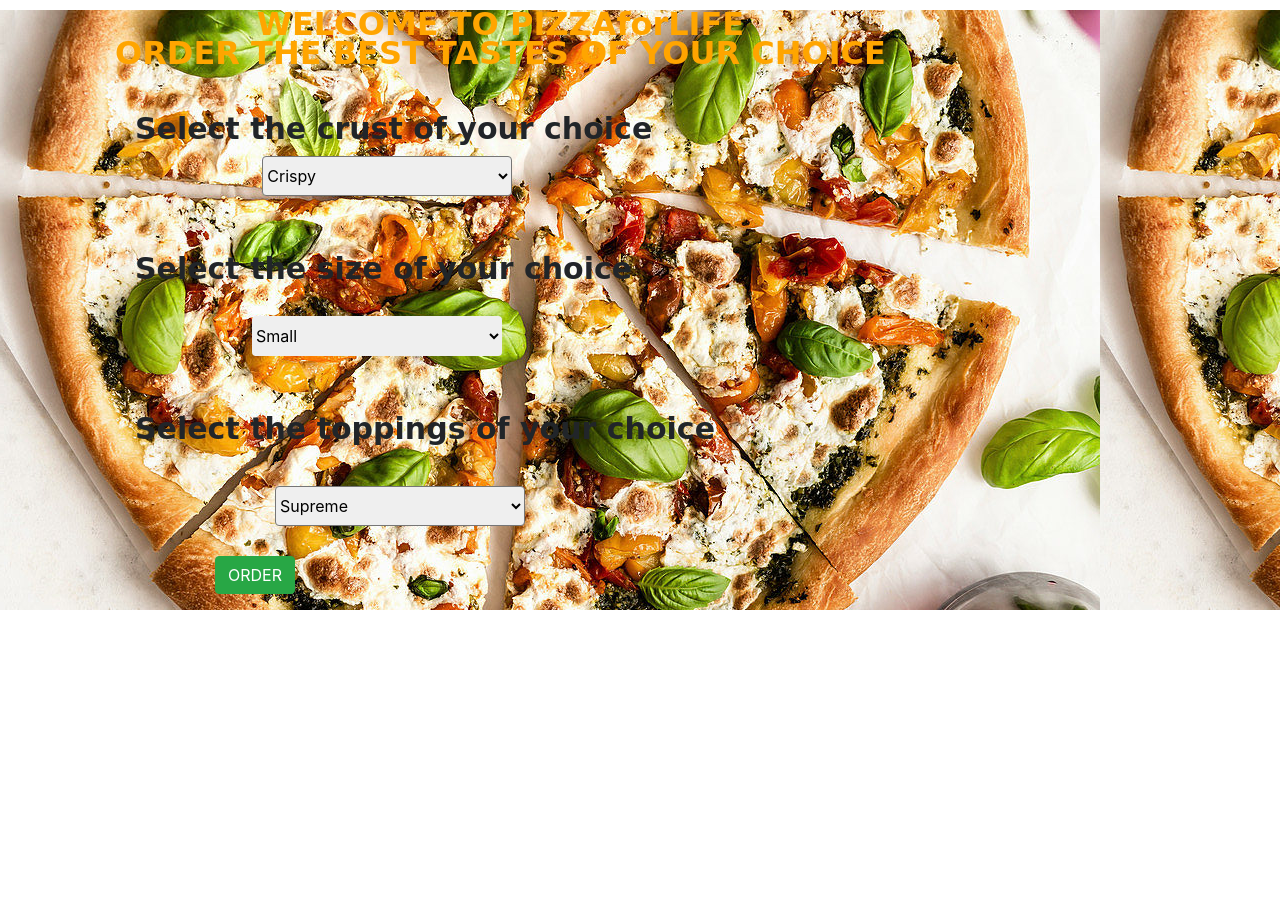
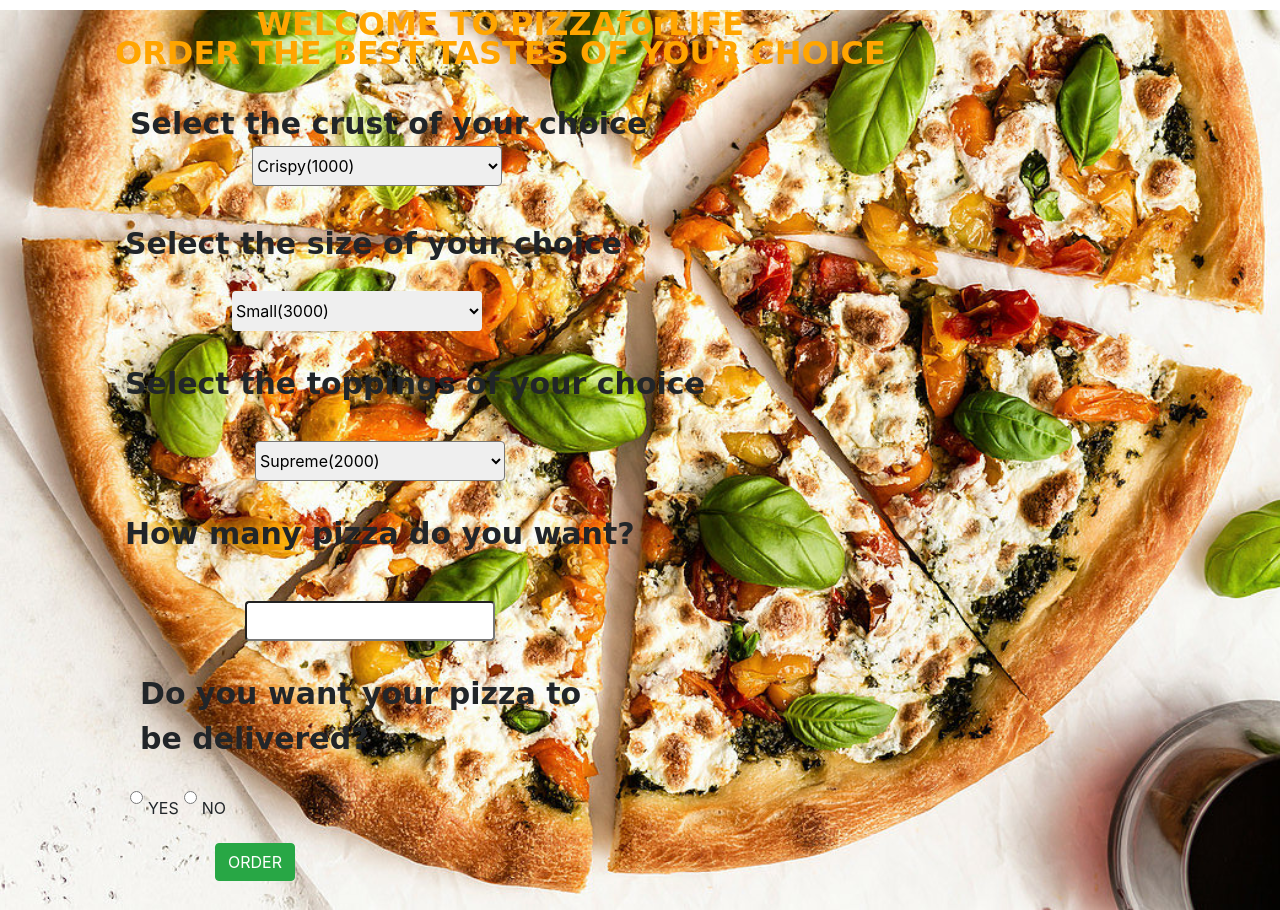
Before and after one commit to Nnicetcoder/moringa-IP-week4, a plain HTML site: page order.html in a window 1280 px wide. Before the commit the page ends 800 px from the top, so only its background shows below. Drawn offline with Linux system fonts and the light colour scheme.

Commit message:
adding js codes

```diff
--- a/css/styles.css
+++ b/css/styles.css
@@ -18,14 +18,14 @@ html{
 	margin-bottom: 0px;
 }
 .pizzaforlife {
-	font-weight: bold;
+	font-weight: 900;
 	font-family: cursive;
 	color:orange;
 }
-.navbar-nav ml-auto li a {
-	font-weight: bold;
+#main-text h1 p {
 	color:white;
 }
+
 .nav-item active {
 	color: orange;
 	font-weight: bold;
@@ -193,7 +193,9 @@ html{
        /*order page styling section*/
 #order-section {
 	background: url(../images/order-backimg.jpg);
-	height: 600px;
+	background-size: cover;
+	background-repeat: no-repeat;
+	height: 900px;
 }
 .row h2 {
 	text-align: center;
@@ -205,47 +207,77 @@ html{
 #select-crust select {
 	width:250px;
 	height:40px;
-	margin:20px 10px;
+	margin:15px 10px;
 	border-radius: 4px;
-	margin-top:70px ;
+	margin-top:60px ;
 	margin-left:-410px ;
 }
 #select-crust label {
 	font-weight: bold;
 	font-family: cursive;
-	margin:20px;
+	margin:15px;
 	font-size: 30px;
 }
 #select-size select {
 	width:250px;
 	height:40px;
-	margin: 20px 10px;
+	margin: 10px 10px;
 	border:2px #000;
 	border-radius: 4px;
-	margin-top:90px ;
+	margin-top:80px ;
 	margin-left:-400px;
 }
 #select-size label {
 	font-weight: bold;
 	font-family: cursive;
-	margin:20px;
+	margin:10px;
 	font-size: 30px;
+
 }
 
 #select-toppings select {
 	width: 250px;
 	height: 40px;
-	margin:20px 10px;
+	margin:10px 10px;
 	border-radius: 4px;
-	margin-top:100px ;
+	margin-top:90px ;
 	margin-left:-460px;
+
 }
 #select-toppings label {
 	font-weight: bold;
 	font-family: cursive;
-	margin:20px;
+	margin:10px;
 	font-size: 30px;
 }
+#select-number input {
+width: 250px;
+height:40px;
+margin:10px 10px;
+border-radius:4px;
+margin-top: 100px;
+margin-left:-400px;
+}
+#select-number label {
+	font-weight: bold;
+	font-family: cursive;
+	margin:10px;
+	font-size: 30px;
+}
+#select-delivery p{
+	font-weight: bold;
+	font-family: cursive;
+	margin:10px;
+	font-size: 30px;
+}
+#select-delivery input,label {
+	margin-top: 20px;
+	float: left;
+}
+#select-delivery label {
+	padding:5px;
+}
+
 #button-order {
 	margin-left: 100px;
 }
--- a/order.html
+++ b/order.html
@@ -14,29 +14,44 @@
 			</div>
 			<div class="row" id="select-crust">
 				<label>Select the crust of your choice</label>
-				<select >
-					<option>Crispy</option>
-					<option>Stuffed</option>
-					<option>Gluten-free</option>
+				<select id="crust">
+					<option>Crispy(1000)</option>
+					<option>Stuffed(2000)</option>
+					<option>Gluten-free(3000)</option>
 
 				</select>
 			</div>
 			<div class="row" id="select-size">
 				<label>Select the size of your choice</label>
-				<select>
-					<option>Small</option>
-					<option>Medium</option>
-					<option>Large</option>
+				<select id="size">
+					<option>Small(3000)</option>
+					<option>Medium(5000)</option>
+					<option>Large(7000)</option>
 				</select>
 			</div>
 			<div class="row" id="select-toppings">
 				<label>Select the toppings of your choice</label>
-				<select>
-					<option>Supreme</option>
-					<option>Hawaiian(Ham & pineapple)</option>
-					<option>BBQ Meatlovers</option>
-					<option>Garlic butter prawns and chilli</option>
+				<select id="toppings">
+					<option>Supreme(2000)</option>
+					<option>Hawaiian(Ham & pineapple)(2000)</option>
+					<option>BBQ Meatlovers(2000)</option>
+					<option>Garlic butter prawns and chilli(2000)</option>
 				</select>
+			</div>
+			<div class="row" id="select-number">
+				<label>How many pizza do you want?</label>
+				<input id="number" type="number" name="number" min="1">
+			</div>
+			<div class="row" id="select-delivery">
+				<div class="col-md-6">
+					<p>Do you want your pizza to be delivered?</p>
+
+					<input type="radio" name="radio" value="yes">
+					<label for="yes">YES</label>
+					<input type="radio" name="radio" value="no">
+					<label for="no">NO</label>
+				</div>
+
 			</div>
 			<div class="row">
 				<button class="btn btn-success" id="button-order">ORDER</button>
```
Also changed, not shown: index.html (+3 -3 lines), js/scripts.js (+12 -0 lines).
